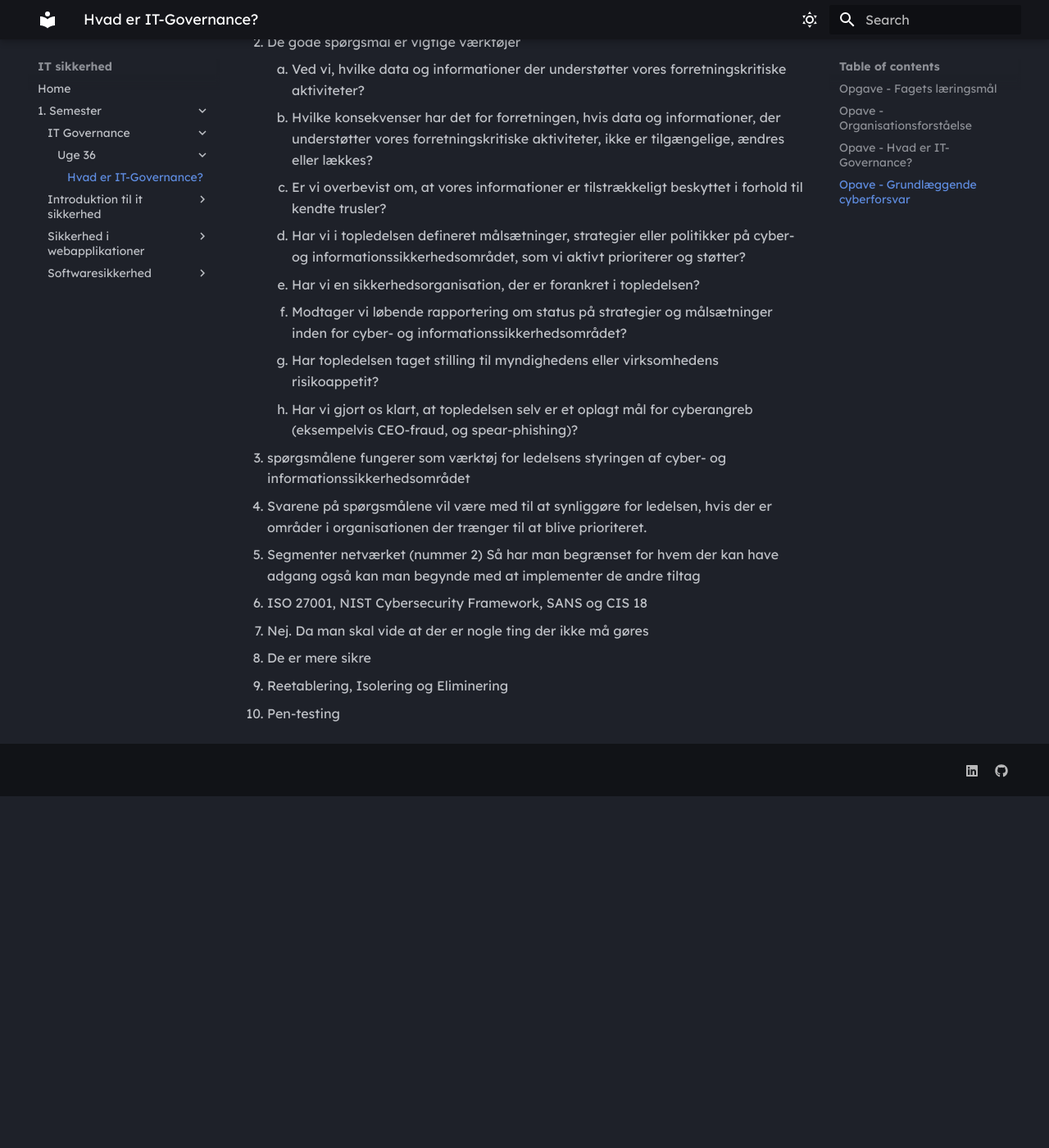
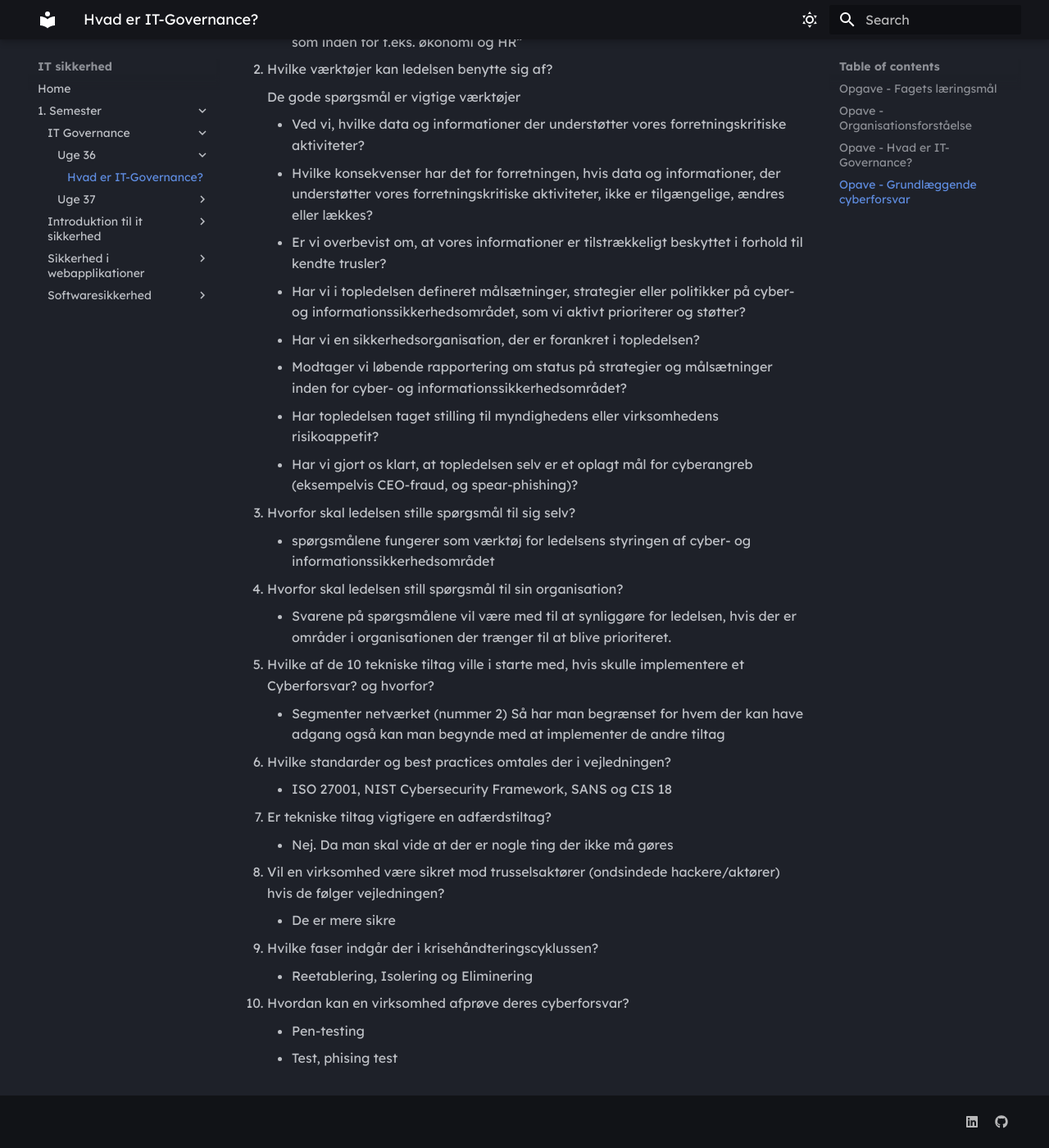
Before and after one commit to NoahRosenkjaer/IT-sikkerhed, an MkDocs documentation site: the page built from docs/1. Semester/IT Governance/Uge 36/uge36.md, in a window 1280 px wide and 1400 px high, scrolled down 4291 px. Shown: the whole window at 82% size. Built offline with MkDocs 1.6.1 and Material for MkDocs 9.7.7, drawn with Linux system fonts in a browser that asks for light colours; before the commit the page ends 5262 px from its top, so only the background shows below that; some of the changed text lies outside the part shown.

Commit message:
New lecture

```diff
--- a/docs/1. Semester/IT Governance/Uge 36/uge36.md
+++ b/docs/1. Semester/IT Governance/Uge 36/uge36.md
@@ -124,28 +124,42 @@ Og fandt frem til Motren Rosted Vang som er ansvarlig for IT sikkerhed i organis
         2. Hvilke værktøjer kan ledelsen benytte sig af?
         3. Hvorfor skal ledelsen stille spørgsmål til sig selv?
         4. Hvorfor skal ledelsen still spørgsmål til sin organisation?
-        5.  Hvilke af de 10 tekniske tiltag ville i starte med, hvis skulle implementere et Cyberforsvar? og hvorfor?
+        5. Hvilke af de 10 tekniske tiltag ville i starte med, hvis skulle implementere et Cyberforsvar? og hvorfor?
         6. Hvilke standarder og best practices omtales der i vejledningen?
         7. Er tekniske tiltag vigtigere en adfærdstiltag?
         8. Vil en virksomhed være sikret mod trusselsaktører (ondsindede hackere/aktører) hvis de følger vejledningen?
         9. Hvilke faser indgår der i krisehåndteringscyklussen?
         10. Hvordan kan en virksomhed afprøve deres cyberforsvar?
 
-1. “Ledelsen skal styre cyber- og informationssikkerheden ved løbende at støtte, prioritere og følge op på målsætninger og strategier efter samme principper som inden for f.eks. økonomi og HR”
-2. De gode spørgsmål er vigtige værktøjer
-    1. Ved vi, hvilke data og informationer der understøtter vores forretningskritiske aktiviteter?
-    2. Hvilke konsekvenser har det for forretningen, hvis data og informationer, der understøtter vores forretningskritiske aktiviteter, ikke er tilgængelige, ændres eller lækkes?
-    3. Er vi overbevist om, at vores informationer er tilstrækkeligt beskyttet i forhold til kendte trusler?
-    4. Har vi i topledelsen defineret målsætninger, strategier eller politikker på cyber- og informationssikkerhedsområdet, som vi aktivt prioriterer og støtter?
-    5. Har vi en sikkerhedsorganisation, der er forankret i topledelsen?
-    6. Modtager vi løbende rapportering om status på strategier og målsætninger inden for cyber- og informationssikkerhedsområdet?
-    7. Har topledelsen taget stilling til myndighedens eller virksomhedens risikoappetit?
-    8. Har vi gjort os klart, at topledelsen selv er et oplagt mål for cyberangreb (eksempelvis CEO-fraud, og spear-phishing)?
-3. spørgsmålene fungerer som værktøj for ledelsens styringen af cyber- og informationssikkerhedsområdet
-4. Svarene på spørgsmålene vil være med til at synliggøre for ledelsen, hvis der er områder i organisationen der trænger til at blive prioriteret.
-5. Segmenter netværket (nummer 2) Så har man begrænset for hvem der kan have adgang også kan man begynde med at implementer de andre tiltag
-6. ISO 27001, NIST Cybersecurity Framework, SANS og CIS 18
-7. Nej. Da man skal vide at der er nogle ting der ikke må gøres
-8. De er mere sikre
-9. Reetablering, Isolering og Eliminering
-10. Pen-testing
+1. Hvad er ledelsens rolle?
+    - “Ledelsen skal styre cyber- og informationssikkerheden ved løbende at støtte, prioritere og følge op på målsætninger og strategier efter samme principper som inden for f.eks. økonomi og HR”
+2. Hvilke værktøjer kan ledelsen benytte sig af?
+
+    De gode spørgsmål er vigtige værktøjer
+
+    - Ved vi, hvilke data og informationer der understøtter vores forretningskritiske aktiviteter?
+    - Hvilke konsekvenser har det for forretningen, hvis data og informationer, der understøtter vores forretningskritiske aktiviteter, ikke er tilgængelige, ændres eller lækkes?
+    - Er vi overbevist om, at vores informationer er tilstrækkeligt beskyttet i forhold til kendte trusler?
+    - Har vi i topledelsen defineret målsætninger, strategier eller politikker på cyber- og informationssikkerhedsområdet, som vi aktivt prioriterer og støtter?
+    - Har vi en sikkerhedsorganisation, der er forankret i topledelsen?
+    - Modtager vi løbende rapportering om status på strategier og målsætninger inden for cyber- og informationssikkerhedsområdet?
+    - Har topledelsen taget stilling til myndighedens eller virksomhedens risikoappetit?
+    - Har vi gjort os klart, at topledelsen selv er et oplagt mål for cyberangreb (eksempelvis CEO-fraud, og spear-phishing)?
+
+3. Hvorfor skal ledelsen stille spørgsmål til sig selv?
+    - spørgsmålene fungerer som værktøj for ledelsens styringen af cyber- og informationssikkerhedsområdet
+4. Hvorfor skal ledelsen still spørgsmål til sin organisation?
+    - Svarene på spørgsmålene vil være med til at synliggøre for ledelsen, hvis der er områder i organisationen der trænger til at blive prioriteret.
+5. Hvilke af de 10 tekniske tiltag ville i starte med, hvis skulle implementere et Cyberforsvar? og hvorfor?
+    - Segmenter netværket (nummer 2) Så har man begrænset for hvem der kan have adgang også kan man begynde med at implementer de andre tiltag
+6. Hvilke standarder og best practices omtales der i vejledningen?
+    - ISO 27001, NIST Cybersecurity Framework, SANS og CIS 18
+7. Er tekniske tiltag vigtigere en adfærdstiltag?
+    - Nej. Da man skal vide at der er nogle ting der ikke må gøres
+8. Vil en virksomhed være sikret mod trusselsaktører (ondsindede hackere/aktører) hvis de følger vejledningen?
+    - De er mere sikre
+9. Hvilke faser indgår der i krisehåndteringscyklussen?
+    - Reetablering, Isolering og Eliminering
+10. Hvordan kan en virksomhed afprøve deres cyberforsvar?
+    - Pen-testing
+    - Test, phising test
```
Also changed, not shown: docs/1. Semester/IT Governance/Uge 37/Uge37.md (added, +205 -0 lines), docs/1. Semester/Introduktion til it-sikkerhed/Uge 37/Uge37.md (added, +52 -0 lines).
